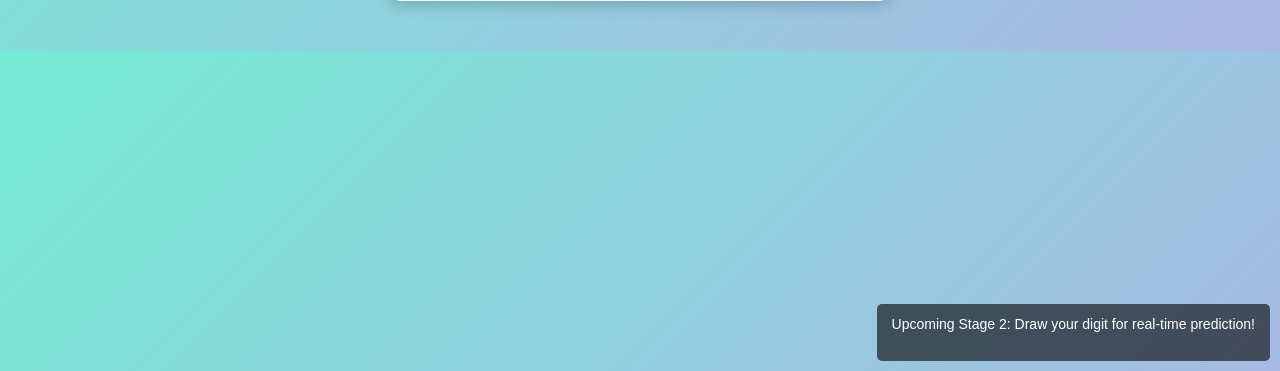
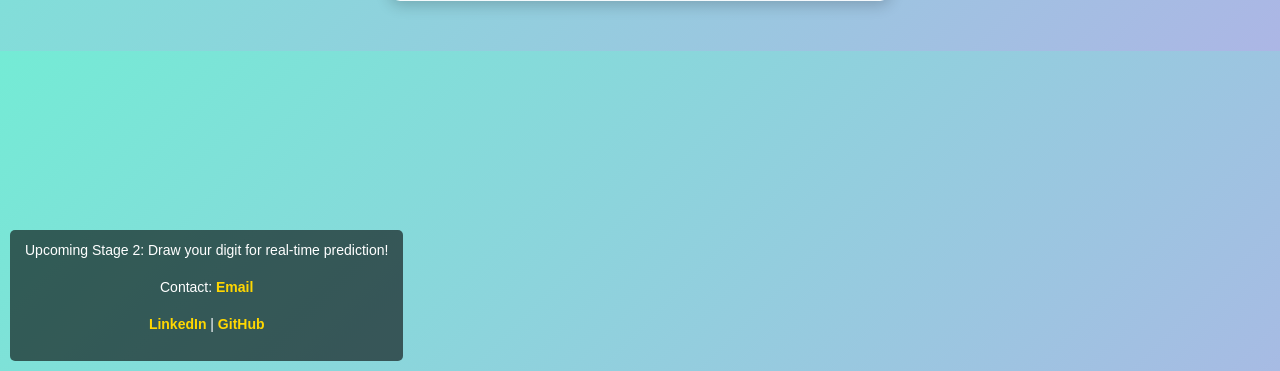
Before and after one commit to Sirish17/HandwrittenDigitRecognition, a Flask app: page / in a window 1280 px wide. Shown: the part 429-800 px from the top of the page. Run offline with Flask 3, Linux system fonts and the light colour scheme.

Commit message:
Updated index.html with contact details

```diff
--- a/templates/index.html
+++ b/templates/index.html
@@ -6,20 +6,17 @@
   <title>Prediction Siri Project - Stage 1</title>
   <link rel="stylesheet" href="https://cdn.jsdelivr.net/npm/bootstrap@5.3.0/dist/css/bootstrap.min.css">
   <style>
-    /* Body with a gradient background */
     body {
       background: linear-gradient(135deg, #74ebd5, #ACB6E5);
       margin: 0;
       padding: 0;
       font-family: Arial, sans-serif;
     }
-    /* Header styling */
     .header {
       text-align: center;
       padding: 20px;
       color: #fff;
     }
-    /* Main container with white translucent background */
     .container {
       max-width: 500px;
       margin: 50px auto;
@@ -28,7 +25,6 @@
       border-radius: 10px;
       box-shadow: 0 4px 15px rgba(0, 0, 0, 0.2);
     }
-    /* Image preview style */
     #preview {
       width: 100px;
       height: 100px;
@@ -37,59 +33,58 @@
       padding: 5px;
       display: none;
     }
-    /* Footer fixed at bottom right */
     .footer {
       position: fixed;
       bottom: 10px;
-      right: 10px;
+      left: 10px;
       background: rgba(0,0,0,0.6);
       color: #fff;
       padding: 10px 15px;
       border-radius: 5px;
       font-size: 14px;
+      text-align: center;
+    }
+    .footer a {
+      color: #FFD700;
+      text-decoration: none;
+      font-weight: bold;
     }
   </style>
 </head>
 <body>
-  <!-- Header section -->
   <div class="header">
     <h1>Hello there!</h1>
     <p>You are viewing Stage 1 of the Prediction Siri Project.</p>
   </div>
 
-  <!-- Main container -->
   <div class="container">
     <h2 class="mb-3">Handwritten Digit Recognition</h2>
-
     <input type="file" id="fileInput" class="form-control mb-2">
     <img id="preview" src="" alt="Image Preview">
     <button class="btn btn-primary mt-2" onclick="uploadImage()">Predict</button>
-
     <h3 class="mt-3">Predicted Digit: <span id="result"></span></h3>
   </div>
 
-  <!-- Footer with upcoming stage details -->
   <div class="footer">
     <p>Upcoming Stage 2: Draw your digit for real-time prediction!</p>
+    <p>Contact: <a href="mailto:sirishkrishna27@gmail.com">Email</a></p>
+    <p>
+      <a href="https://www.linkedin.com/in/sirish-krishna-karuturi-659870289" target="_blank">LinkedIn</a> |
+      <a href="https://github.com/Sirish17/HandwrittenDigitRecognition/tree/main" target="_blank">GitHub</a>
+    </p>
   </div>
 
   <script>
     function uploadImage() {
       let fileInput = document.getElementById("fileInput");
       let file = fileInput.files[0];
-
       if (!file) {
         alert("Please select an image!");
         return;
       }
-
       let formData = new FormData();
       formData.append("file", file);
-
-      fetch("/predict", {
-        method: "POST",
-        body: formData
-      })
+      fetch("/predict", { method: "POST", body: formData })
       .then(response => response.json())
       .then(data => {
         if (data.error) {
@@ -100,7 +95,6 @@
       })
       .catch(error => console.error("Error:", error));
     }
-
     document.getElementById("fileInput").addEventListener("change", function(event) {
       let reader = new FileReader();
       reader.onload = function(e) {
```
